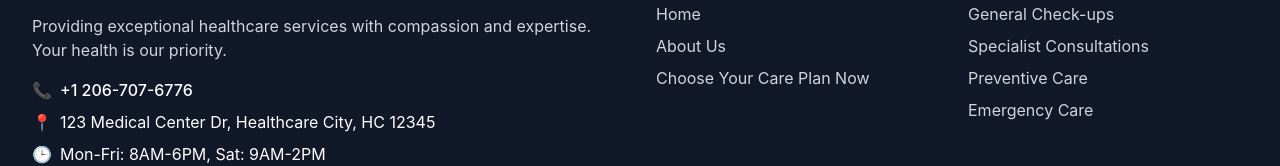
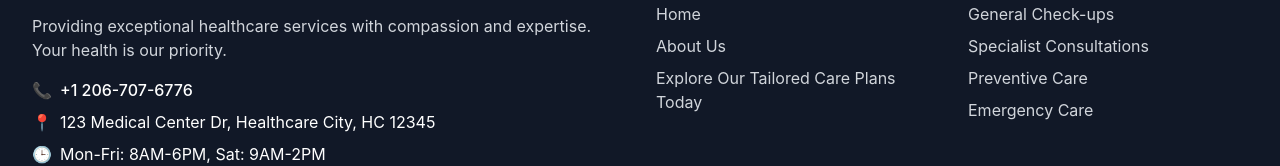
Before and after one commit to DaniyalAlam002/reacttrackingbooking, a React (Vite) app: page /about in a window 1280 px wide. Shown: the part 3372-3538 px from the top of the page. Built offline with nearby package versions, Linux system fonts and the light colour scheme.

Commit message:
ai-optimize: cta — Explore Our Tailored Care Plans Today

```diff
--- a/src/components/Footer.jsx
+++ b/src/components/Footer.jsx
@@ -39,7 +39,7 @@ const Footer = () => {
             <ul className="space-y-2">
               <li><a href="/" className="text-gray-300 hover:text-white transition-colors duration-200">Home</a></li>
               <li><a href="/about" className="text-gray-300 hover:text-white transition-colors duration-200">About Us</a></li>
-              <li><a href="/book" className="text-gray-300 hover:text-white transition-colors duration-200">Choose Your Care Plan Now</a></li>
+              <li><a href="/book" className="text-gray-300 hover:text-white transition-colors duration-200">Explore Our Tailored Care Plans Today</a></li>
             </ul>
           </div>
 
```
